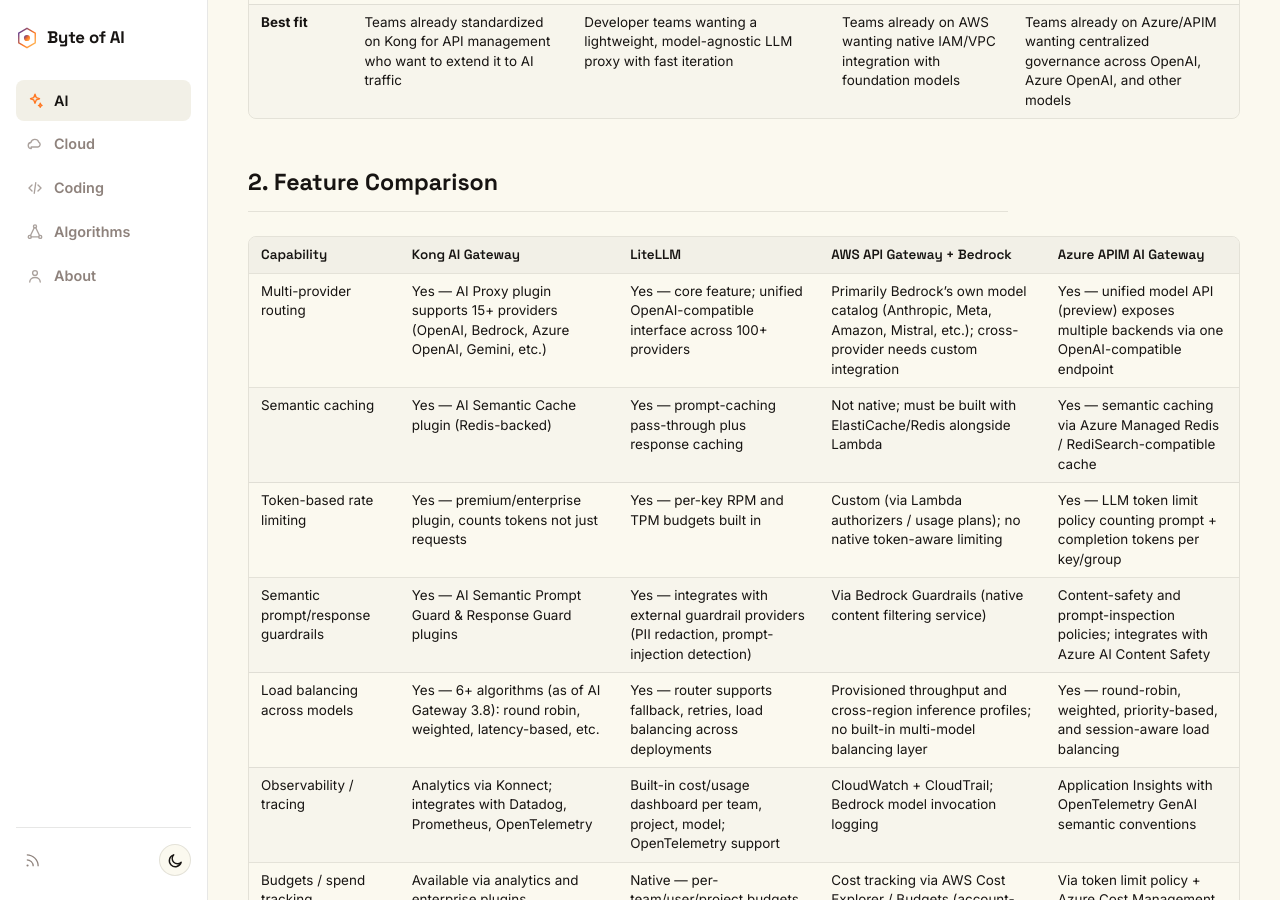
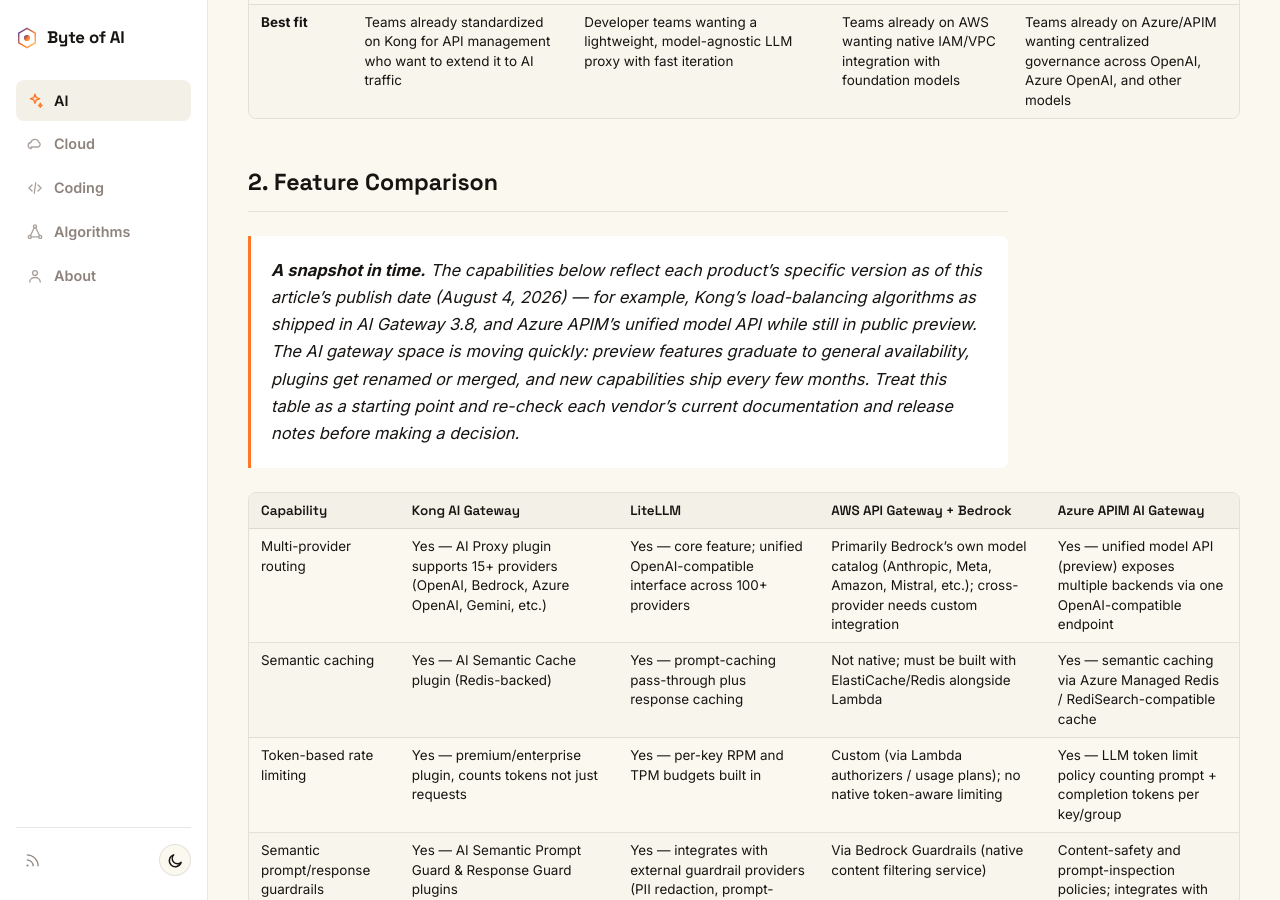
Before and after one commit to malaiarasu/byteofai, a Jekyll site: the page built from _posts/2026-08-04-ai-gateway-landscape-comparison.md, in a window 1280 px wide and 900 px high, scrolled down 2411 px. Built offline with Jekyll 4.4.1, drawn with Linux system fonts in a browser that asks for light colours.

Commit message:
Add note that Feature Comparison reflects product versions as of publish date
Co-authored-by: Cursor <cursoragent@cursor.com>

```diff
--- a/_posts/2026-08-04-ai-gateway-landscape-comparison.md
+++ b/_posts/2026-08-04-ai-gateway-landscape-comparison.md
@@ -35,6 +35,8 @@ In short, the AI gateway is what turns a collection of point-to-point LLM integr
 | **Best fit** | Teams already standardized on Kong for API management who want to extend it to AI traffic | Developer teams wanting a lightweight, model-agnostic LLM proxy with fast iteration | Teams already on AWS wanting native IAM/VPC integration with foundation models | Teams already on Azure/APIM wanting centralized governance across OpenAI, Azure OpenAI, and other models |
 
 ## 2. Feature Comparison
+
+> **A snapshot in time.** The capabilities below reflect each product's specific version as of this article's publish date ({{ page.date | date: "%B %-d, %Y" }}) — for example, Kong's load-balancing algorithms as shipped in AI Gateway 3.8, and Azure APIM's unified model API while still in public preview. The AI gateway space is moving quickly: preview features graduate to general availability, plugins get renamed or merged, and new capabilities ship every few months. Treat this table as a starting point and re-check each vendor's current documentation and release notes before making a decision.
 
 | Capability | Kong AI Gateway | LiteLLM | AWS API Gateway + Bedrock | Azure APIM AI Gateway |
 |---|---|---|---|---|
```
